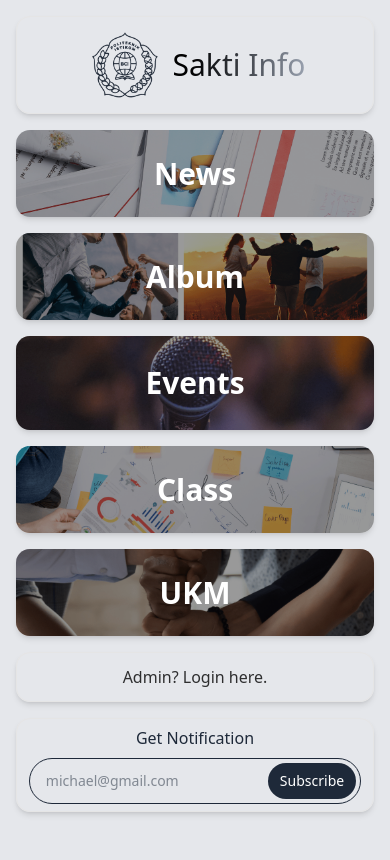
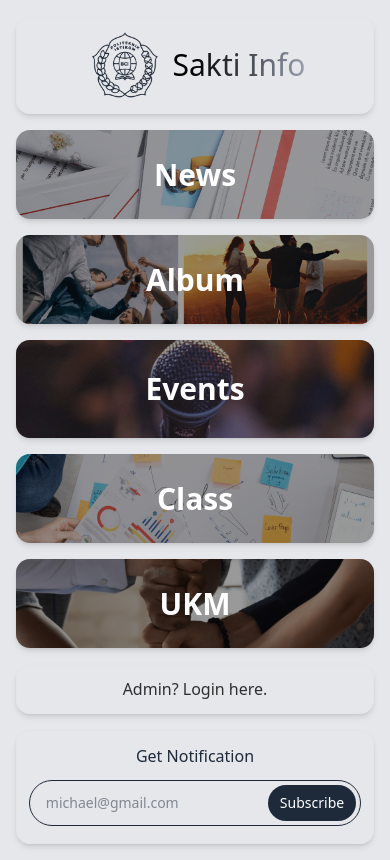
Before and after one commit to Neonomora/saktify, a Next.js app: page / in a window 390 px wide. Built offline with nearby package versions, Linux system fonts and the light colour scheme.

Commit message:
update entrance

```diff
--- a/app/(guest)/notification/SubscribeForm.jsx
+++ b/app/(guest)/notification/SubscribeForm.jsx
@@ -34,7 +34,7 @@ export default function SubscribeForm() {
 
   return (
     <>
-      <form onSubmit={handleSubmit} className="flex flex-col">
+      <form onSubmit={handleSubmit} className="flex flex-col mb-2">
         <div className="flex mx-auto rounded-full border border-gray-800 focus-within:ring-gray-800 focus-within:ring-2">
           <input
             type="email"
--- a/components/HomePageMobile.jsx
+++ b/components/HomePageMobile.jsx
@@ -60,7 +60,7 @@ function AdminLoginCard() {
 function NotificationCard() {
   return (
     <Card className="border flex flex-col justify-center items-center gap-2 mb-4">
-      <CardTitle className="text-gray-800 text-base md:text-lg font-medium">
+      <CardTitle className="text-gray-800 text-base md:text-lg font-medium my-1">
         Get Notification
       </CardTitle>
       <SubscribeForm />
@@ -84,7 +84,7 @@ export default function HomePageMobile() {
   ];
 
   return (
-    <div className="block md:hidden grid grid-cols-1 gap-4 h-full p-4">
+    <div className="block md:hidden grid grid-cols-1 gap-4 h-screen m-4">
 
       {/* Kolom 1 */}
       <div className="flex flex-col gap-4 h-full">
```
